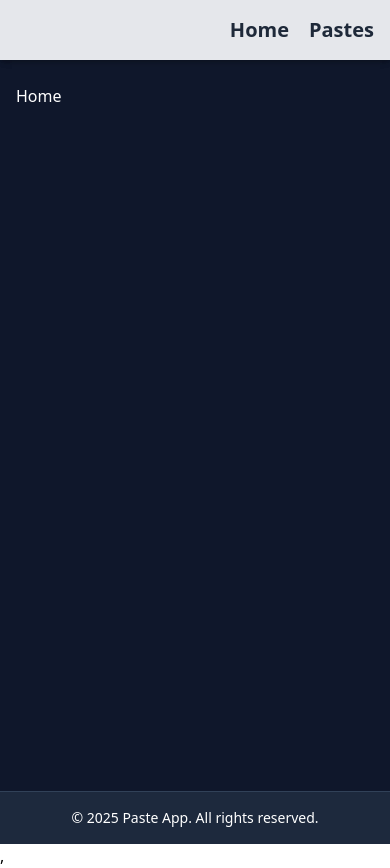
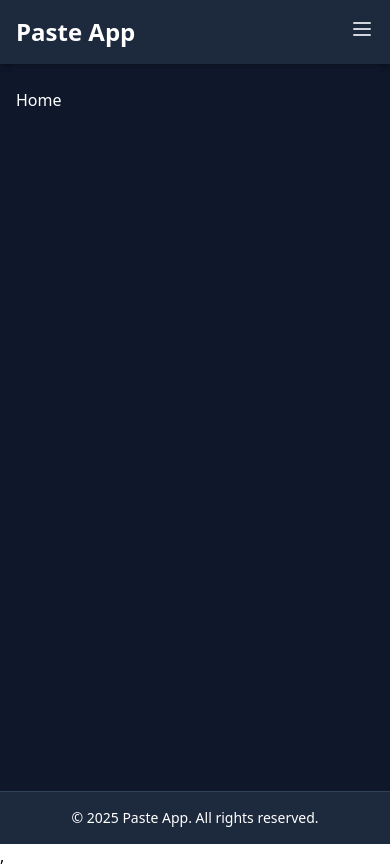
Before and after one commit to tejasderle24/PASTE-APP, a React (Vite) app: page / in a window 390 px wide. Built offline with nearby package versions, Linux system fonts and the light colour scheme.

Commit message:
Setup styling of Navbar and make it responsive

```diff
--- a/src/components/Navbar.jsx
+++ b/src/components/Navbar.jsx
@@ -1,24 +1,57 @@
-import React from 'react'
-import { NavLink } from 'react-router-dom'
+import React, { useState } from 'react';
+import { NavLink } from 'react-router-dom';
+import { Menu, X } from 'lucide-react';
 
 const Navbar = () => {
+  const [isOpen, setIsOpen] = useState(false);
+
+  const toggleMenu = () => setIsOpen(!isOpen);
+
+  const linkClasses = ({ isActive }) =>
+    `block px-4 py-2 rounded transition-colors duration-200 ${
+      isActive ? 'text-blue-400' : 'text-gray-300 hover:text-white'
+    }`;
+
   return (
-    <div className='flex justify-end gap-5 items-center bg-gray-200 p-4 shadow-md' >
-      <NavLink
-        to='/'
-        className='text-xl font-bold text-gray-800 hover:text-gray-600'
-      >
-        Home
-      </NavLink>
+    <nav className="bg-slate-800 shadow-md">
+      <div className="max-w-7xl mx-auto px-4 sm:px-6 lg:px-8 flex justify-between items-center h-16">
+        {/* Brand / Logo */}
+        <h1 className="text-white text-2xl font-bold">Paste App</h1>
 
-      <NavLink
-        to='/pastes'
-        className='text-xl font-bold text-gray-800 hover:text-gray-600'
-      >
-        Pastes
-      </NavLink>
-    </div>
-  )
-}
+        {/* Desktop Menu */}
+        <div className="hidden md:flex space-x-6">
+          <NavLink to="/" className={linkClasses}>
+            Home
+          </NavLink>
+          <NavLink to="/pastes" className={linkClasses}>
+            Pastes
+          </NavLink>
+        </div>
 
-export default Navbar
+        {/* Mobile menu toggle button */}
+        <div className="md:hidden">
+          <button
+            onClick={toggleMenu}
+            className="text-gray-300 hover:text-white focus:outline-none"
+          >
+            {isOpen ? <X size={24} /> : <Menu size={24} />}
+          </button>
+        </div>
+      </div>
+
+      {/* Mobile Menu */}
+      {isOpen && (
+        <div className="md:hidden px-4 pb-4 space-y-2">
+          <NavLink to="/" className={linkClasses} onClick={toggleMenu}>
+            Home
+          </NavLink>
+          <NavLink to="/pastes" className={linkClasses} onClick={toggleMenu}>
+            Pastes
+          </NavLink>
+        </div>
+      )}
+    </nav>
+  );
+};
+
+export default Navbar;
```
